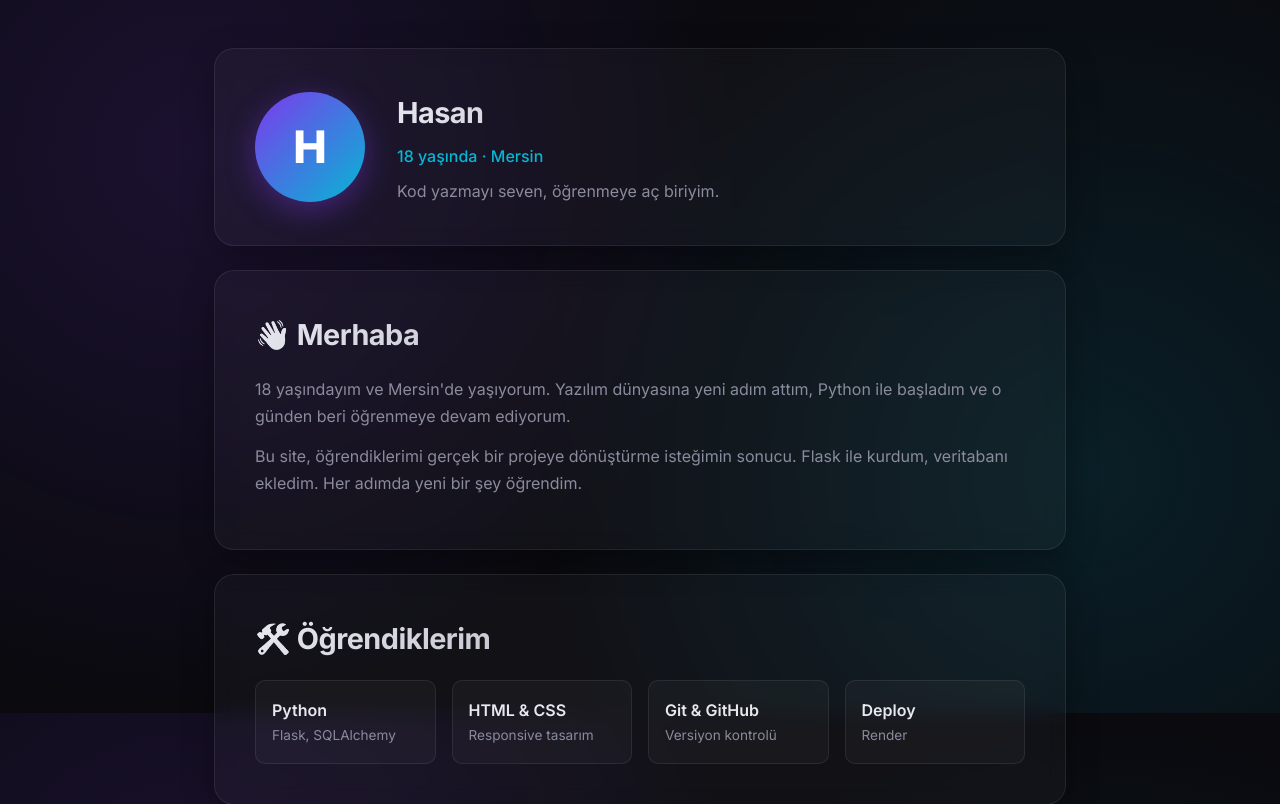
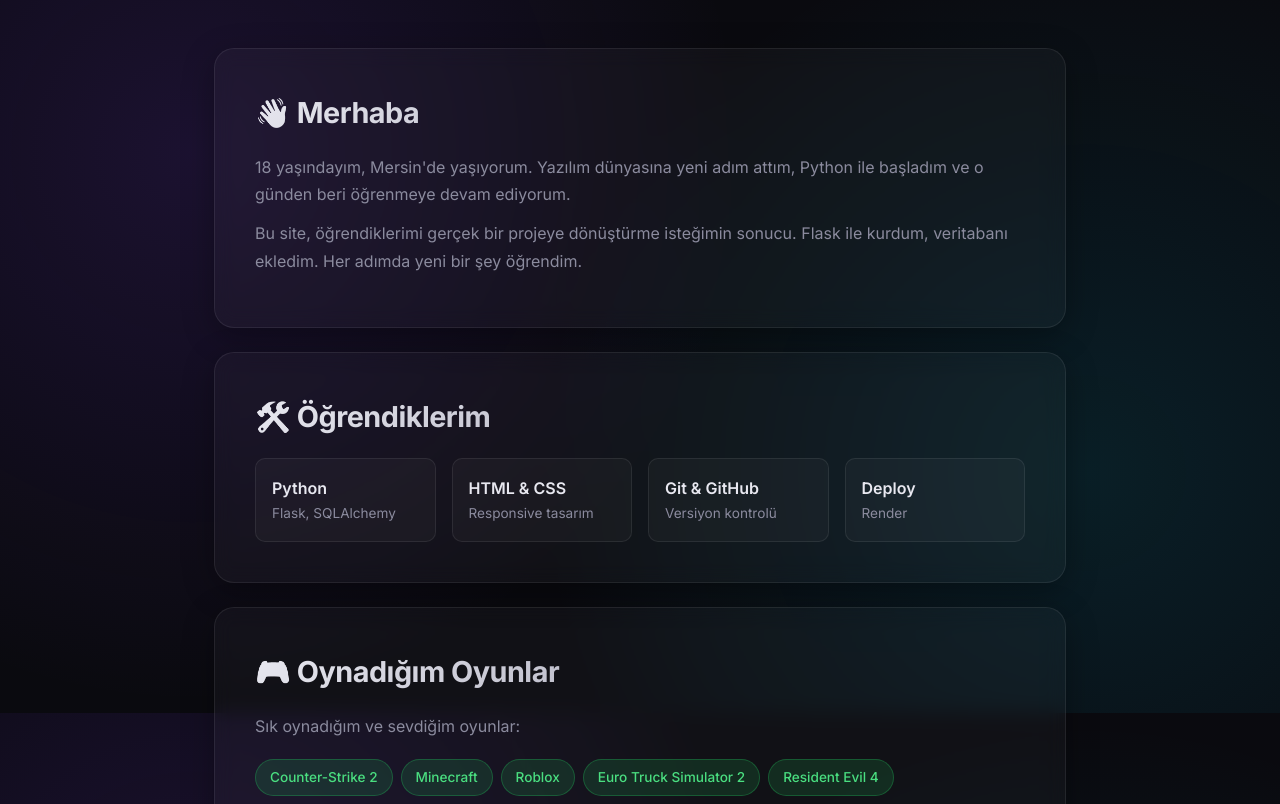
Before and after one commit to hasankk3366/hasankk3366, a Flask app: page /hakkimda in a window 1280 px wide. Shown: the part 87-891 px from the top of the page. Run offline with Flask 3, Linux system fonts and the light colour scheme.

Commit message:
profil karti kaldirildi

```diff
--- a/templates/hakkimda.html
+++ b/templates/hakkimda.html
@@ -1,23 +1,10 @@
 {% extends "base.html" %}
 {% block baslik %}Hakkımda — hasankk3366{% endblock %}
 {% block icerik %}
-
-<!-- PROFİL KARTI -->
-<div class="card" style="display: flex; align-items: center; gap: 2rem; flex-wrap: wrap; padding: 2.5rem;">
-    <div style="width: 110px; height: 110px; border-radius: 50%; background: linear-gradient(135deg, var(--accent), var(--accent2)); display: flex; align-items: center; justify-content: center; font-size: 2.8rem; font-weight: 800; color: white; flex-shrink: 0; box-shadow: 0 8px 30px var(--accent-glow);">
-        H
-    </div>
-    <div style="flex: 1; min-width: 220px;">
-        <h2 style="margin-bottom: 0.3rem;">Hasan</h2>
-        <p style="margin: 0 0 0.5rem; color: var(--accent2); font-weight: 500;">18 yaşında · Mersin</p>
-        <p style="margin: 0;">Kod yazmayı seven, öğrenmeye aç biriyim.</p>
-    </div>
-</div>
-
 <!-- HİKAYEM -->
 <div class="card" style="margin-top: 1.5rem;">
     <h2>👋 Merhaba</h2>
-    <p>18 yaşındayım ve Mersin'de yaşıyorum. Yazılım dünyasına yeni adım attım, Python ile başladım ve o günden beri öğrenmeye devam ediyorum.</p>
+    <p>18 yaşındayım, Mersin'de yaşıyorum. Yazılım dünyasına yeni adım attım, Python ile başladım ve o günden beri öğrenmeye devam ediyorum.</p>
     <p>Bu site, öğrendiklerimi gerçek bir projeye dönüştürme isteğimin sonucu. Flask ile kurdum, veritabanı ekledim. Her adımda yeni bir şey öğrendim.</p>
 </div>
 
@@ -45,6 +32,32 @@
             <div style="font-weight: 600; color: var(--text);">Deploy</div>
             <div style="font-size: 0.85rem; color: var(--text-dim);">Render</div>
         </div>
+
+    </div>
+</div>
+
+<!-- 🎮 OYNADIĞIM OYUNLAR -->
+<div class="card" style="margin-top: 1.5rem;">
+    <h2>🎮 Oynadığım Oyunlar</h2>
+    <p style="margin-bottom: 1.2rem;">Sık oynadığım ve sevdiğim oyunlar:</p>
+
+    <div style="display: flex; flex-wrap: wrap; gap: 0.5rem;">
+
+        <span style="background: rgba(34, 197, 94, 0.15); border: 1px solid rgba(34, 197, 94, 0.3); color: #4ade80; padding: 6px 14px; border-radius: 100px; font-size: 0.85rem; font-weight: 500;">Counter-Strike 2</span>
+
+        <span style="background: rgba(34, 197, 94, 0.15); border: 1px solid rgba(34, 197, 94, 0.3); color: #4ade80; padding: 6px 14px; border-radius: 100px; font-size: 0.85rem; font-weight: 500;">Minecraft</span>
+
+        <span style="background: rgba(34, 197, 94, 0.15); border: 1px solid rgba(34, 197, 94, 0.3); color: #4ade80; padding: 6px 14px; border-radius: 100px; font-size: 0.85rem; font-weight: 500;">Roblox</span>
+
+        <span style="background: rgba(34, 197, 94, 0.15); border: 1px solid rgba(34, 197, 94, 0.3); color: #4ade80; padding: 6px 14px; border-radius: 100px; font-size: 0.85rem; font-weight: 500;">Euro Truck Simulator 2</span>
+
+        <span style="background: rgba(34, 197, 94, 0.15); border: 1px solid rgba(34, 197, 94, 0.3); color: #4ade80; padding: 6px 14px; border-radius: 100px; font-size: 0.85rem; font-weight: 500;">Resident Evil 4</span>
+
+        <span style="background: rgba(34, 197, 94, 0.15); border: 1px solid rgba(34, 197, 94, 0.3); color: #4ade80; padding: 6px 14px; border-radius: 100px; font-size: 0.85rem; font-weight: 500;">Resident Evil Village</span>
+
+        <span style="background: rgba(34, 197, 94, 0.15); border: 1px solid rgba(34, 197, 94, 0.3); color: #4ade80; padding: 6px 14px; border-radius: 100px; font-size: 0.85rem; font-weight: 500;">GTA 4</span>
+
+        <span style="background: rgba(34, 197, 94, 0.15); border: 1px solid rgba(34, 197, 94, 0.3); color: #4ade80; padding: 6px 14px; border-radius: 100px; font-size: 0.85rem; font-weight: 500;">GTA 5</span>
 
     </div>
 </div>
@@ -93,32 +106,6 @@
         <span style="background: rgba(6, 182, 212, 0.15); border: 1px solid rgba(6, 182, 212, 0.3); color: #67e8f9; padding: 6px 14px; border-radius: 100px; font-size: 0.85rem; font-weight: 500;">Tokyo Ghoul</span>
 
         <span style="background: rgba(124, 58, 237, 0.15); border: 1px solid rgba(124, 58, 237, 0.3); color: #a78bfa; padding: 6px 14px; border-radius: 100px; font-size: 0.85rem; font-weight: 500;">One Piece <small style="opacity: 0.75;">(izliyor)</small></span>
-
-    </div>
-</div>
-
-<!-- 🎮 OYNADIĞIM OYUNLAR -->
-<div class="card" style="margin-top: 1.5rem;">
-    <h2>🎮 Oynadığım Oyunlar</h2>
-    <p style="margin-bottom: 1.2rem;">Sık oynadığım ve sevdiğim oyunlar:</p>
-
-    <div style="display: flex; flex-wrap: wrap; gap: 0.5rem;">
-
-        <span style="background: rgba(34, 197, 94, 0.15); border: 1px solid rgba(34, 197, 94, 0.3); color: #4ade80; padding: 6px 14px; border-radius: 100px; font-size: 0.85rem; font-weight: 500;">Counter-Strike 2</span>
-
-        <span style="background: rgba(34, 197, 94, 0.15); border: 1px solid rgba(34, 197, 94, 0.3); color: #4ade80; padding: 6px 14px; border-radius: 100px; font-size: 0.85rem; font-weight: 500;">Minecraft</span>
-
-        <span style="background: rgba(34, 197, 94, 0.15); border: 1px solid rgba(34, 197, 94, 0.3); color: #4ade80; padding: 6px 14px; border-radius: 100px; font-size: 0.85rem; font-weight: 500;">Roblox</span>
-
-        <span style="background: rgba(34, 197, 94, 0.15); border: 1px solid rgba(34, 197, 94, 0.3); color: #4ade80; padding: 6px 14px; border-radius: 100px; font-size: 0.85rem; font-weight: 500;">Euro Truck Simulator 2</span>
-
-        <span style="background: rgba(34, 197, 94, 0.15); border: 1px solid rgba(34, 197, 94, 0.3); color: #4ade80; padding: 6px 14px; border-radius: 100px; font-size: 0.85rem; font-weight: 500;">Resident Evil 4</span>
-
-        <span style="background: rgba(34, 197, 94, 0.15); border: 1px solid rgba(34, 197, 94, 0.3); color: #4ade80; padding: 6px 14px; border-radius: 100px; font-size: 0.85rem; font-weight: 500;">Resident Evil Village</span>
-
-        <span style="background: rgba(34, 197, 94, 0.15); border: 1px solid rgba(34, 197, 94, 0.3); color: #4ade80; padding: 6px 14px; border-radius: 100px; font-size: 0.85rem; font-weight: 500;">GTA 4</span>
-
-        <span style="background: rgba(34, 197, 94, 0.15); border: 1px solid rgba(34, 197, 94, 0.3); color: #4ade80; padding: 6px 14px; border-radius: 100px; font-size: 0.85rem; font-weight: 500;">GTA 5</span>
 
     </div>
 </div>
```
